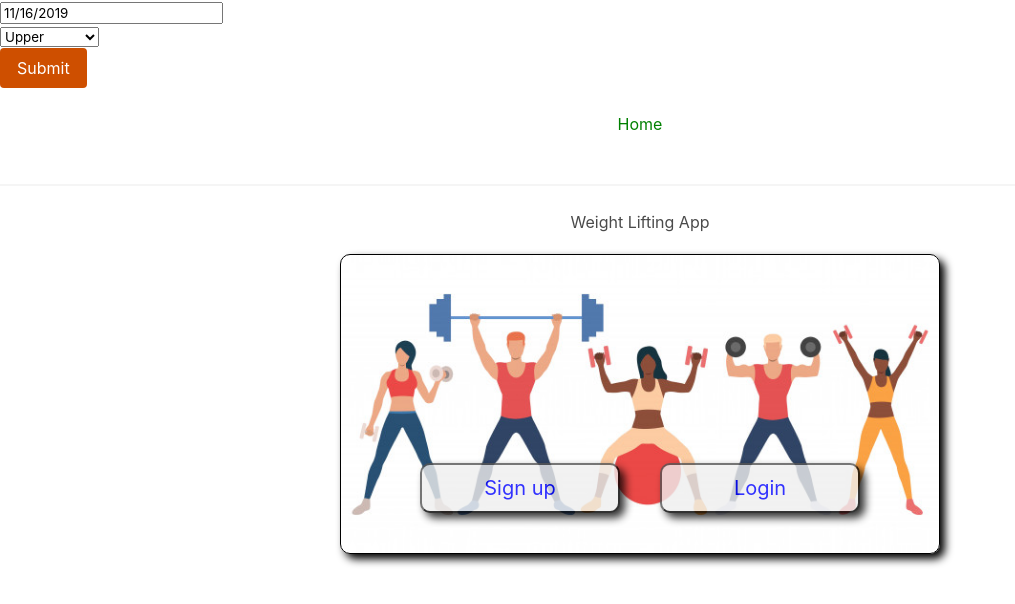
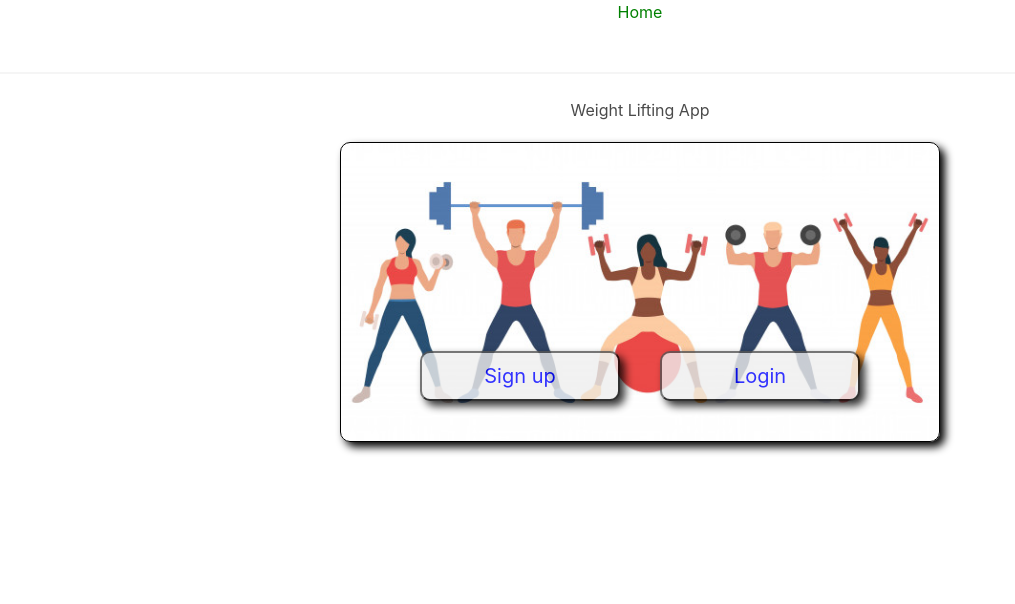
Before and after one commit to Build-Weight-Lifting-Journal/Front-end, a React (Create React App) app in the folder weight-lifting-app/: page / in a window 1280 px wide. Shown: the top 604 px of the page, without its empty margins (0-1015 px from the left). Built offline with nearby package versions, Linux system fonts and the light colour scheme; no server answers.

Commit message:
added the route for the create journal

```diff
--- a/weight-lifting-app/src/App.js
+++ b/weight-lifting-app/src/App.js
@@ -36,7 +36,7 @@ function App() {
 
   return (
     <div>
-      <CreateJournal />
+      {/* <CreateJournal /> */}
       <div className="App">
         <ul>
           <li>
@@ -80,6 +80,7 @@ function App() {
       <Route exact path="/restricted/exercises/:id" component={UpdateExercise} />
       <Route path="/user/:username" exact component={User} />
       <PrivateRoute path="/dashboard" component={Dashboard} />
+      <PrivateRoute path="/add-journal" exact component={CreateJournal} />
       <PrivateRoute exact path="/add-exercise" component={NewExercise} />
       <PrivateRoute exact path="/exercises" component={ExerciseCard} />
       <PrivateRoute exact path="/logout" component={Logout} />
--- a/weight-lifting-app/src/components/CreateJournal.js
+++ b/weight-lifting-app/src/components/CreateJournal.js
@@ -10,16 +10,23 @@ const CreateJournal = props => {
   });
 
   const handleChange = date => {
-    setNewJournal({ ...newJournal, date: date });
+    setNewJournal({ ...newJournal,
+            [date.target.name]: date.target.value });
   };
   const handleSubmit = e => {
-    e.preventDefault();
-  };
-
-  axios.post("restricted/journals/", props);
-
+    // e.preventDefault();
+    console.log(e)
+  axios
+  .post("https://get-hercules.herokuapp.com/api/restricted/journals/", newJournal)
+    .then(result => {
+                props.history.push("/dashboard");
+            })
+            .catch(error => {
+                console.log(error);
+            });
+    };
   return (
-    <>
+    <form onSubmit={handleSubmit}>
       <div className="field">
         <div className="control">
           <DatePicker
@@ -42,11 +49,11 @@ const CreateJournal = props => {
         </div>
       </div>
       <div className="buttons">
-        <a className="button is-primary" onSubmit={handleSubmit}>
+        <a className="button is-primary" type="submit">
           Submit
         </a>
       </div>
-    </>
+    </form>
   );
 };
 
```
Also changed, not shown: 1 other file (tests, documents, lock files or other folders).
